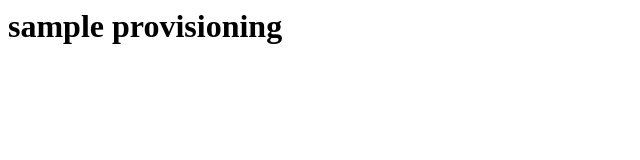
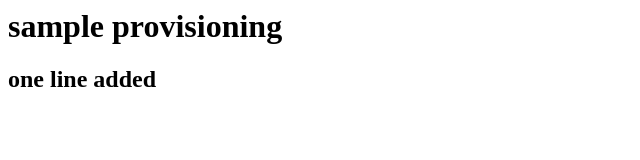
Before and after one commit to nasserkargar/devops1, a plain HTML site: page index.html in a window 1280 px wide. Shown: the whole page, without its empty margins (0-640 px from the left). Drawn offline with Linux system fonts and the light colour scheme.

Commit message:
added line

```diff
--- a/index.html
+++ b/index.html
@@ -1,4 +1,5 @@
 <html>
 <head><title>Hello World</title></head>
 <h1>sample provisioning</h1>
+<h2>one line added</h2>
 </html>
```
